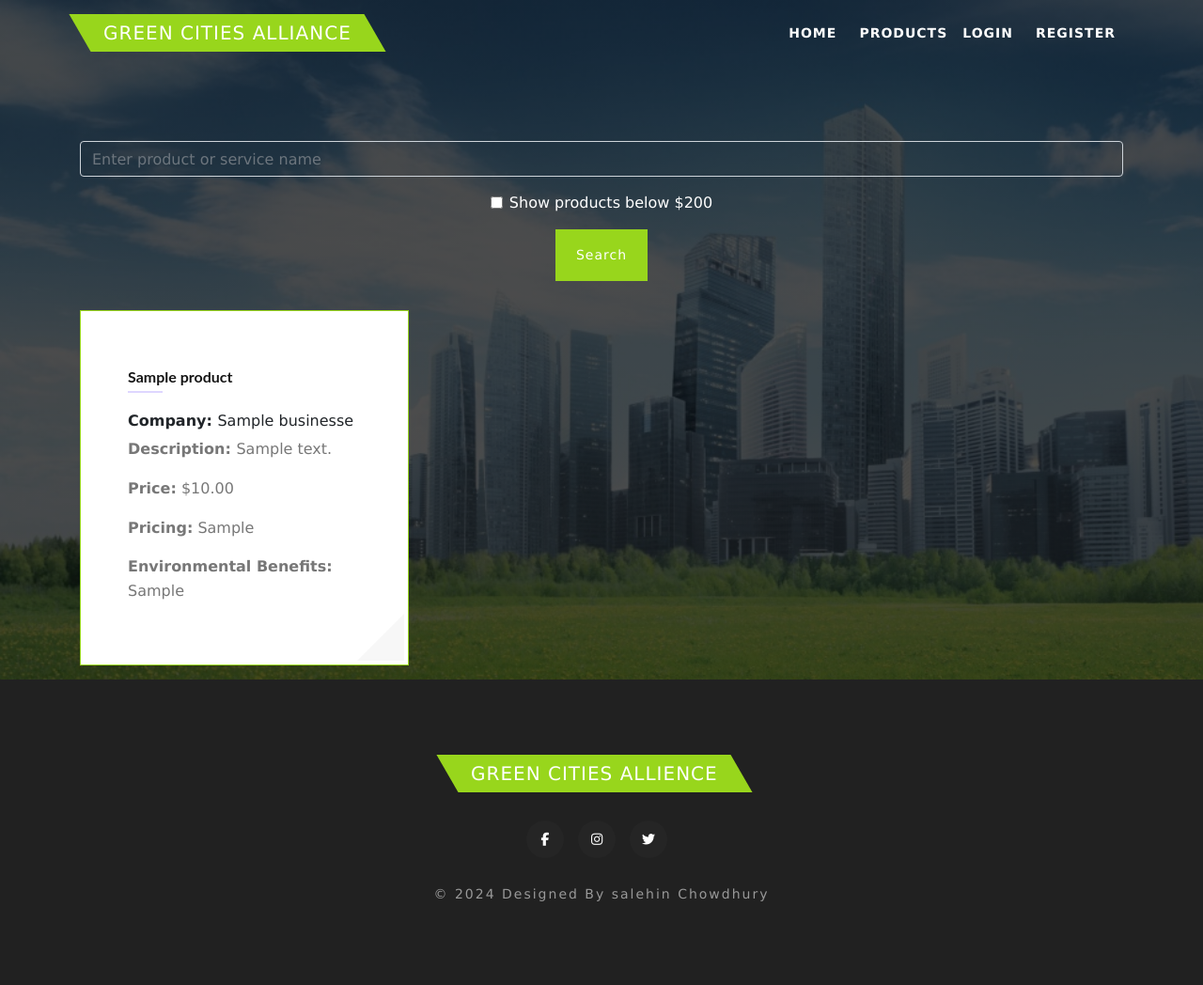
After one commit to aamsalehin/greenaliance, a PHP site: page /search.php in a window 1280 px wide. The commit adds this page. Shown: the whole page at 94% size. Run offline with PHP 8.4, Linux system fonts and the light colour scheme; tables that the repository leaves empty or names only in its code hold one stand-in row (values such as "Sample post"); some libraries are stand-ins or nearby versions.

Commit message:
search added

```diff
--- a/css/style.css
+++ b/css/style.css
@@ -437,6 +437,7 @@ span, a{
 .bg-green{
 	background-color: #98d61c25;
 }
+
 .added_message{
 	font-weight: 700;
 	 color: green;
@@ -455,3 +456,6 @@ span, a{
   background-size: cover;
   font-family: verdana, geneva, sans-serif;
  }
+ #searchTerm{
+	background-color:transparent;
+ }
--- /dev/null
+++ b/search.php
@@ -0,0 +1,109 @@
+
+
+
+<!DOCTYPE html>
+<html>
+<head>
+	<title>Green Cities Alliance</title>
+	<meta charset="utf-8">
+	<link rel="icon" type="image/png" href="images/182.png">
+	<!-- CSS -->
+<link rel="stylesheet" href="https://cdn.jsdelivr.net/npm/bootstrap@4.5.3/dist/css/bootstrap.min.css" integrity="sha384-TX8t27EcRE3e/ihU7zmQxVncDAy5uIKz4rEkgIXeMed4M0jlfIDPvg6uqKI2xXr2" crossorigin="anonymous">
+<link rel="stylesheet" href="https://cdnjs.cloudflare.com/ajax/libs/font-awesome/4.7.0/css/font-awesome.min.css">
+<link rel="stylesheet" href="https://cdnjs.cloudflare.com/ajax/libs/font-awesome/4.7.0/css/font-awesome.min.css">
+<link rel="stylesheet" href="https://cdnjs.cloudflare.com/ajax/libs/font-awesome/4.7.0/css/font-awesome.min.css">
+<link rel="stylesheet" type="text/css" href="css/style.css">
+<script src="https://kit.fontawesome.com/72d02e7766.js" crossorigin="anonymous"></script>
+</head>
+<body class="b-image" data-spy="scroll" data-target="navbarNav" data-offset="70">
+
+
+<div class="text-white container t-150 text-center">
+
+        <form action="search.php" method="get">
+            <div class="form-group">
+
+                <input type="text" class="form-control" id="searchTerm" name="searchTerm" placeholder="Enter product or service name">
+            </div>
+            <div class="form-group form-check">
+                <input type="checkbox" class="form-check-input" id="priceFilter" name="priceFilter">
+                <label class="form-check-label" for="priceFilter">Show products below $200</label>
+            </div>
+            <button type="submit" class="btn btn-primary">Search</button>
+        </form>
+    </div>
+
+<?php include "header.php";?>
+
+<div class="services mt-3">
+<div class="container">
+    <div class="row">
+
+<?php
+// Start the session and include necessary files if authentication is needed
+// session_start();
+
+$servername = "localhost";
+$username = "root";
+$password = "";
+$dbname = "greencity";
+
+// Create connection
+$conn = new mysqli($servername, $username, $password, $dbname);
+
+// Check connection
+if ($conn->connect_error) {
+    die("Connection failed: " . $conn->connect_error);
+}
+
+$searchTerm = isset($_GET['searchTerm']) ? $_GET['searchTerm'] : '';
+$priceFilter = isset($_GET['priceFilter']) ? true : false;
+
+// Protect against SQL Injection
+$searchTerm = $conn->real_escape_string($searchTerm);
+
+// Query to search products and services
+$sql = "SELECT b.businessName, p.productId, p.productName, bp.price, bp.pricing, bp.description, bp.environmentalBenefits
+FROM business_products bp
+JOIN products p ON bp.productId = p.productId
+JOIN businesses b ON bp.businessId = b.businessId
+WHERE (p.productName LIKE '%$searchTerm%' OR bp.description LIKE '%$searchTerm%')";
+$result = $conn->query($sql);
+if ($priceFilter) {
+    $sql .= " AND bp.price < '200.00'";
+}
+
+$result = $conn->query($sql);
+
+if ($result->num_rows > 0) {
+    // output data of each row
+    while ($row = $result->fetch_assoc()) {
+        echo	'<div class="col-lg-4 col-md-6 col-sm-12 py-15">';
+        echo '<div class="services_box box">';
+        echo '<div class="text">';
+        echo '<h4 class="box_title mb-20">'. htmlspecialchars($row["productName"]) .'</h4>';
+        echo '<h6><b>Company: </b>'. htmlspecialchars($row["businessName"]) .'</h6>';
+        echo '<p> <b>Description: </b>'. htmlspecialchars($row["description"]) .'</p>';
+        echo '<p> <b>Price:</b> $' . number_format($row["price"], 2) . '</p>';
+        echo '<p><b>Pricing:</b> ' . $row["pricing"] . '</p>';
+        echo '<p> <b>Environmental Benefits: </b>' . htmlspecialchars($row["environmentalBenefits"]) . '</p>';
+
+        echo '</div>';
+        echo '</div>';
+        echo '</div>';
+    }
+} else {
+    echo '<p>No results found.</p>';
+}
+
+$conn->close();
+?>
+
+
+</div>
+</div>
+</div>
+<?php
+
+include('footer.php');
+?>
```
Also changed, not shown: products.php (+18 -4 lines).
